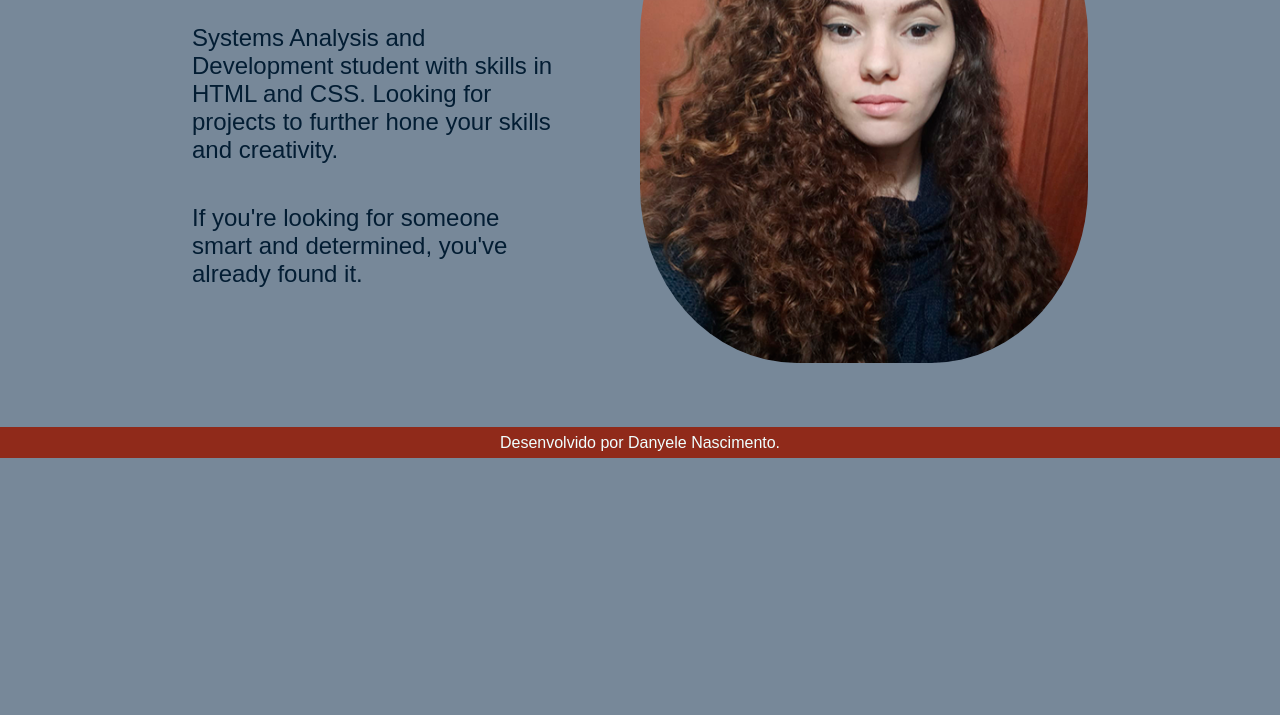
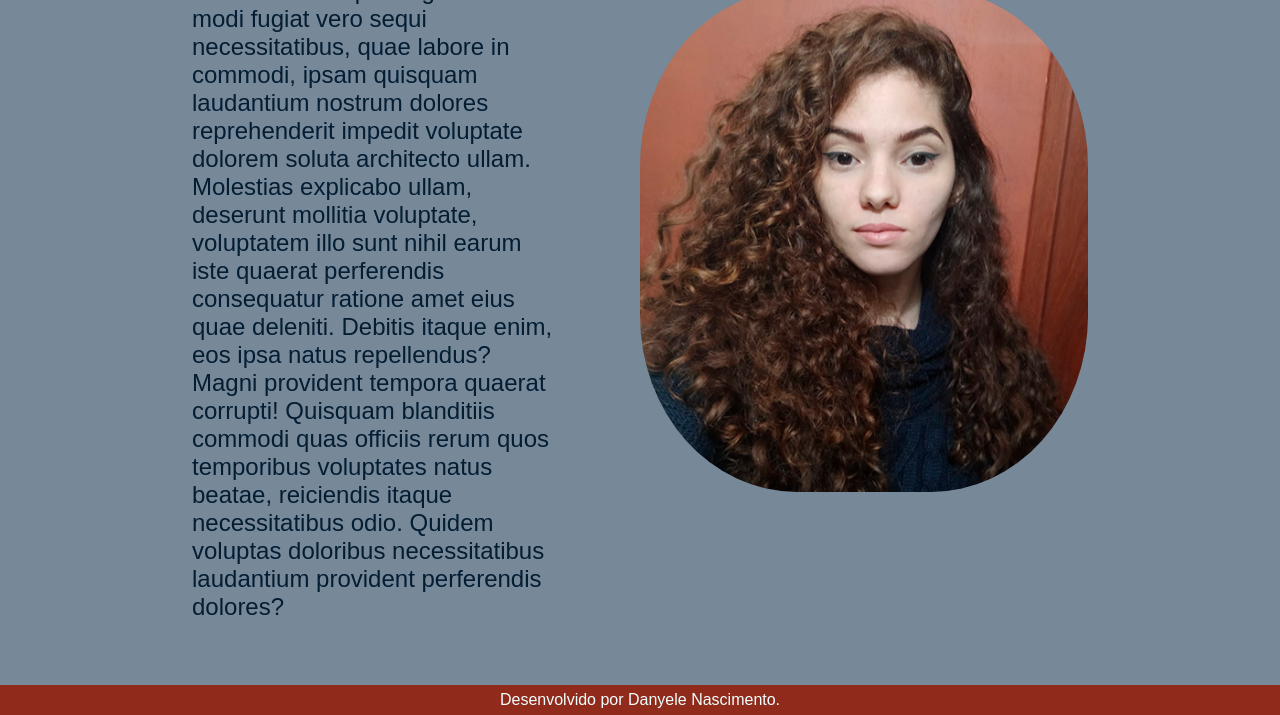
Before and after one commit to DanyeleN/portifolio-project-alura, a plain HTML site: page about.html in a window 1280 px wide. Shown: the part 261-976 px from the top of the page. Before the commit the page ends 800 px from the top, so only its background shows below. Drawn offline with Linux system fonts and the light colour scheme; a web font is replaced by a local one.

Commit message:
Update about.html
Coloquei "Lorem" no "Sobre mim".

```diff
--- a/about.html
+++ b/about.html
@@ -17,8 +17,7 @@
     <main class="apresentacao">
         <section class="apresentacao__conteudo">
             <h1 class="apresentacao__conteudo__titulo">About me</h1>
-            <p class="apresentacao__conteudo__texto">Systems Analysis and Development student with skills in HTML and CSS. Looking for projects to further hone your skills and creativity.</p>
-            <p class="apresentacao__conteudo__texto">If you're looking for someone smart and determined, you've already found it.
+            <p class="apresentacao__conteudo__texto">Lorem ipsum dolor sit, amet consectetur adipisicing elit. Ex modi fugiat vero sequi necessitatibus, quae labore in commodi, ipsam quisquam laudantium nostrum dolores reprehenderit impedit voluptate dolorem soluta architecto ullam. Molestias explicabo ullam, deserunt mollitia voluptate, voluptatem illo sunt nihil earum iste quaerat perferendis consequatur ratione amet eius quae deleniti. Debitis itaque enim, eos ipsa natus repellendus? Magni provident tempora quaerat corrupti! Quisquam blanditiis commodi quas officiis rerum quos temporibus voluptates natus beatae, reiciendis itaque necessitatibus odio. Quidem voluptas doloribus necessitatibus laudantium provident perferendis dolores?
             </p>
         </section>
         <img class="foto" src="./assets/fotoperfil.png" alt="Foto da Danyele Nascimento">
```
